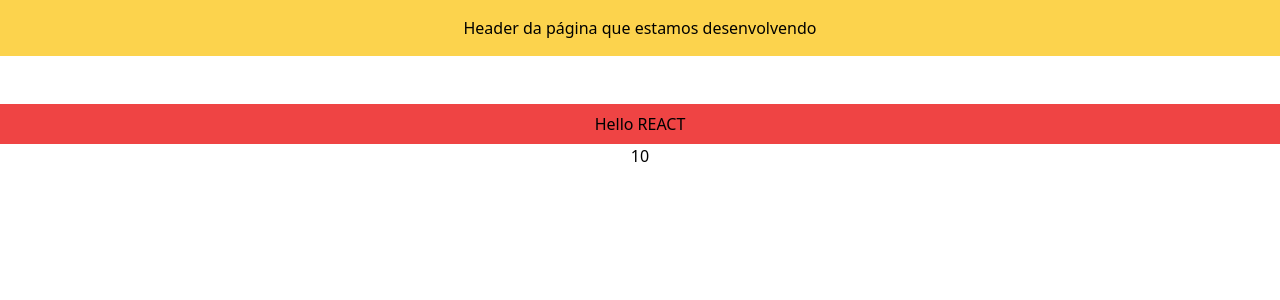
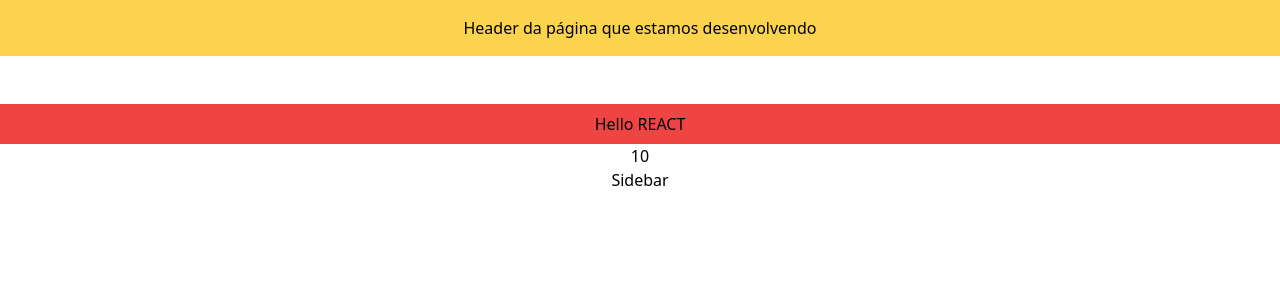
Before and after one commit to EduardoFerreira1983/eng-soft2021, a React (Create React App) app: page / in a window 1280 px wide. Shown: the top 300 px of the page. Built offline with nearby package versions, Linux system fonts and the light colour scheme.

Commit message:
atualização de aula

```diff
--- a/src/App.js
+++ b/src/App.js
@@ -1,5 +1,6 @@
 import './App.css';
 import Header from './components/header'
+import Sidebar from './components/sidebar';
 
 
 function App() {
@@ -11,6 +12,7 @@
       <Header />
       <h1 className="bg-red-500 mt-12 py-2">Hello REACT</h1>
       <p> { valor }</p>
+      <Sidebar/>
     </div>
   );
 }
--- a/src/components/header.js
+++ b/src/components/header.js
@@ -1,6 +1,6 @@
 import React from 'react' //
 
-function Header(){
+export default function Header(){
 
     return (
         <div className="bg-yellow-300 py-4">
@@ -9,5 +9,3 @@
     );
 
 }
-
-export default Header;
--- /dev/null
+++ b/src/components/sidebar.js
@@ -0,0 +1,15 @@
+import React, { Component } from 'react'
+
+class Sidebar extends Component{
+
+    render(){
+
+        return (
+            <div>
+                <h1>Sidebar</h1>
+            </div>
+        )
+    }
+}
+
+export default Sidebar;
```
